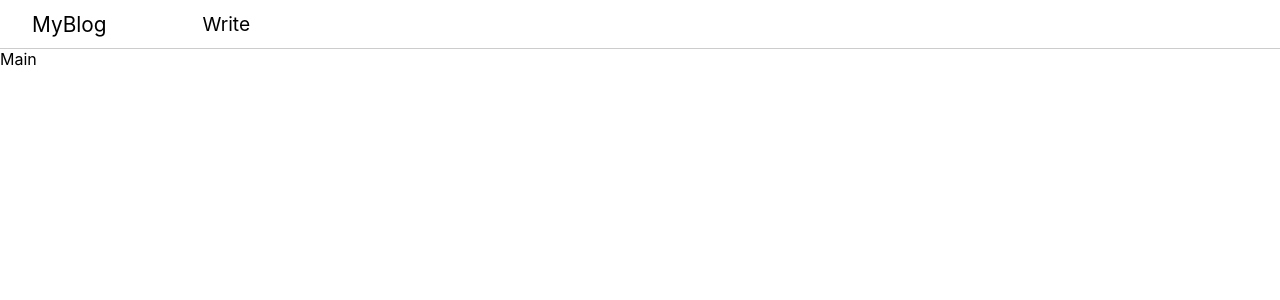
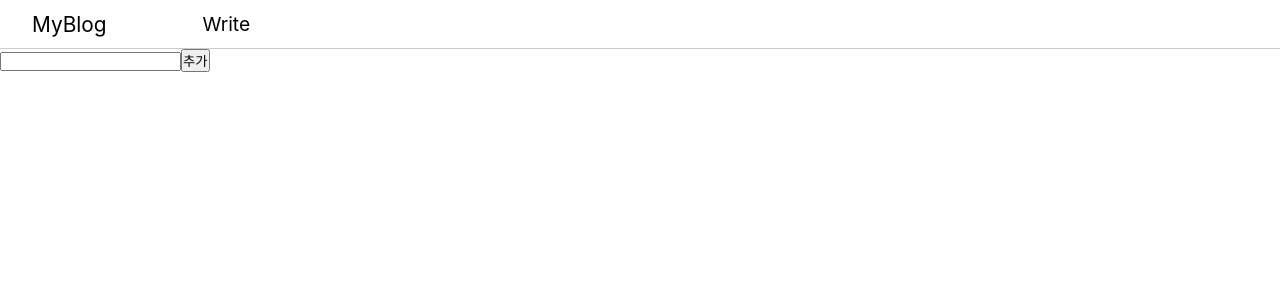
Before and after one commit to Bae0203/myblog, a React (Create React App) app: page / in a window 1280 px wide. Shown: the top 300 px of the page. Built offline with nearby package versions, Linux system fonts and the light colour scheme.

Commit message:
ADD :: useLocalstorage (Fail)

```diff
--- a/src/hooks/useLocalStorage.tsx
+++ /dev/null
@@ -1,3 +0,0 @@
-import react from "react";
-
-export const useLocalStorage = () => {};
--- a/src/layouts/DetailPage.tsx
+++ b/src/layouts/DetailPage.tsx
@@ -3,7 +3,6 @@ export default function DetailPage() {
   return (
     <>
       <p>title</p>
-      <div>image</div>
       <p>information</p>
     </>
   );
--- a/src/layouts/Main.tsx
+++ b/src/layouts/Main.tsx
@@ -1,9 +1,52 @@
-import React from "react";
+import React, { useState } from "react";
+
+interface IUseLocalstorageKey {
+  key: string;
+}
+
+interface IUseLocalstorageSet {
+  key: string;
+  value: string;
+}
+
+const useLSGet = (props: IUseLocalstorageKey) => {
+  return localStorage.getItem(props.key);
+};
+const useLSSet = (props: IUseLocalstorageSet) => {
+  return localStorage.setItem(props.key, props.value);
+};
+const useLSRemove = (props: IUseLocalstorageKey) => {
+  return localStorage.removeItem(props.key);
+};
+
+const useLocalStorage = (method: string) => {
+  if (method === "get") {
+    return useLSGet;
+  } else if (method === "set") {
+    return useLSSet;
+  } else if (method === "remove") {
+    return useLSRemove;
+  }
+};
 
 function Main() {
+  const useLocalStorageSet = useLocalStorage("set");
+  const [value, setValue] = useState<string>("");
+  const [pageCount, setPageCount] = useState<number>(0);
   return (
     <>
-      <div>Main</div>
+      <input
+        type="text"
+        value={value}
+        onChange={(e) => setValue(e.target.value)}
+      />
+      <button
+        onClick={() => {
+          useLocalStorageSet({ key: String(pageCount), value: value });
+        }}
+      >
+        추가
+      </button>
     </>
   );
 }
```
